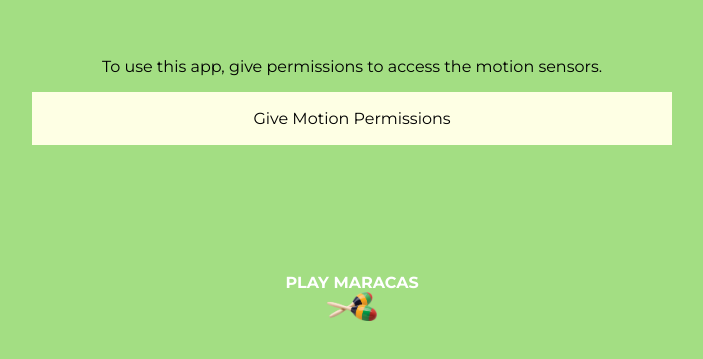
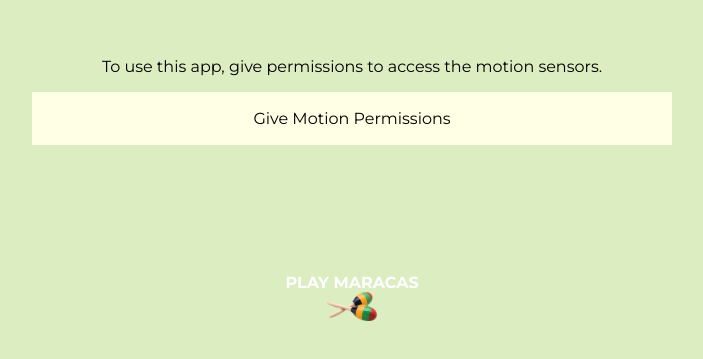
Before and after one commit to msotomorras/shaketoplay, a React (Create React App) app: page / in a window 1280 px wide. Shown: the part 103-462 px from the top of the page, without its empty margins (288-991 px from the left). Built offline with nearby package versions, Linux system fonts and the light colour scheme; no server answers.

Commit message:
threshold ax

```diff
--- a/src/app/ShakerView/ShakerView.js
+++ b/src/app/ShakerView/ShakerView.js
@@ -76,7 +76,8 @@ export const ShakerView = () => {
 
         console.log('positions---->', aX, aY, aZ)
 
-        console.log('ax', aX, aY, aZ);
+        if (aX > 10)console.log('ax', aX, aY, aZ);
+        // if (aX > 10)console.log('ax', aX, aY, aZ);
         playMaracas()
         //The following two lines are just to calculate a
         // tilt. Not really needed.
--- a/src/app/ShakerView/ShakerView.scss
+++ b/src/app/ShakerView/ShakerView.scss
@@ -10,7 +10,7 @@
     flex-direction: column;
     justify-content: center;
     align-items: center;
-    background: #a3de83;
+    background: #dcedc1;
 
     .buttonshaker {
         color: white;
```
